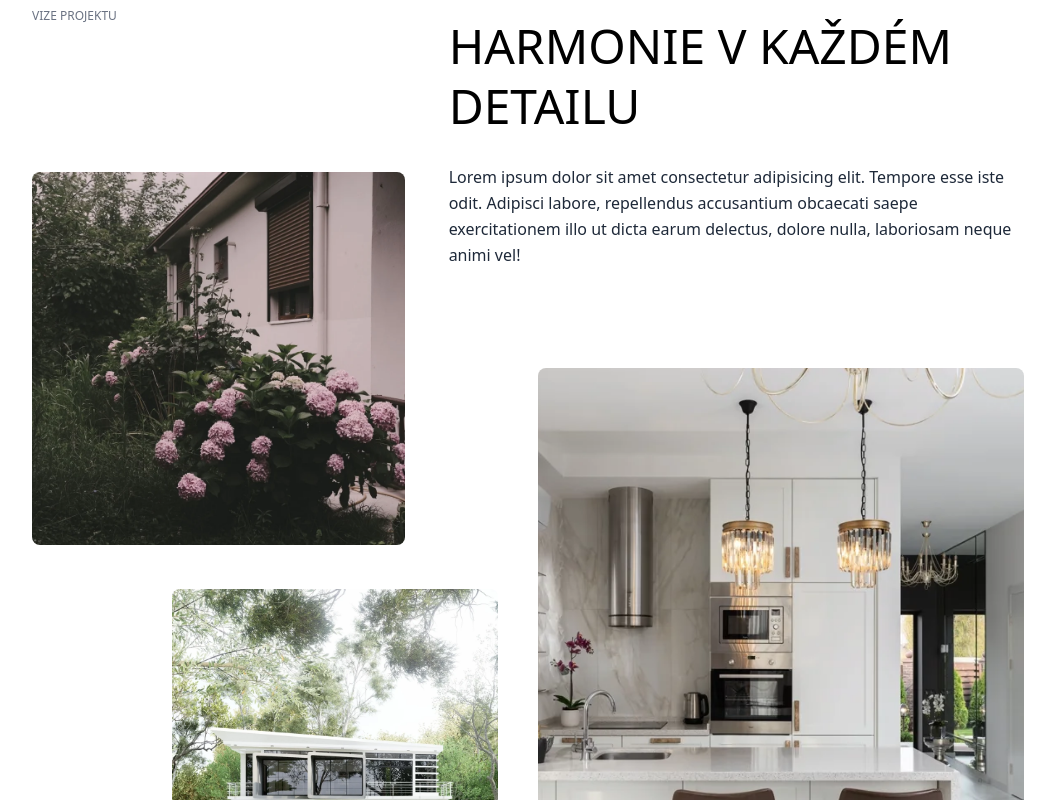
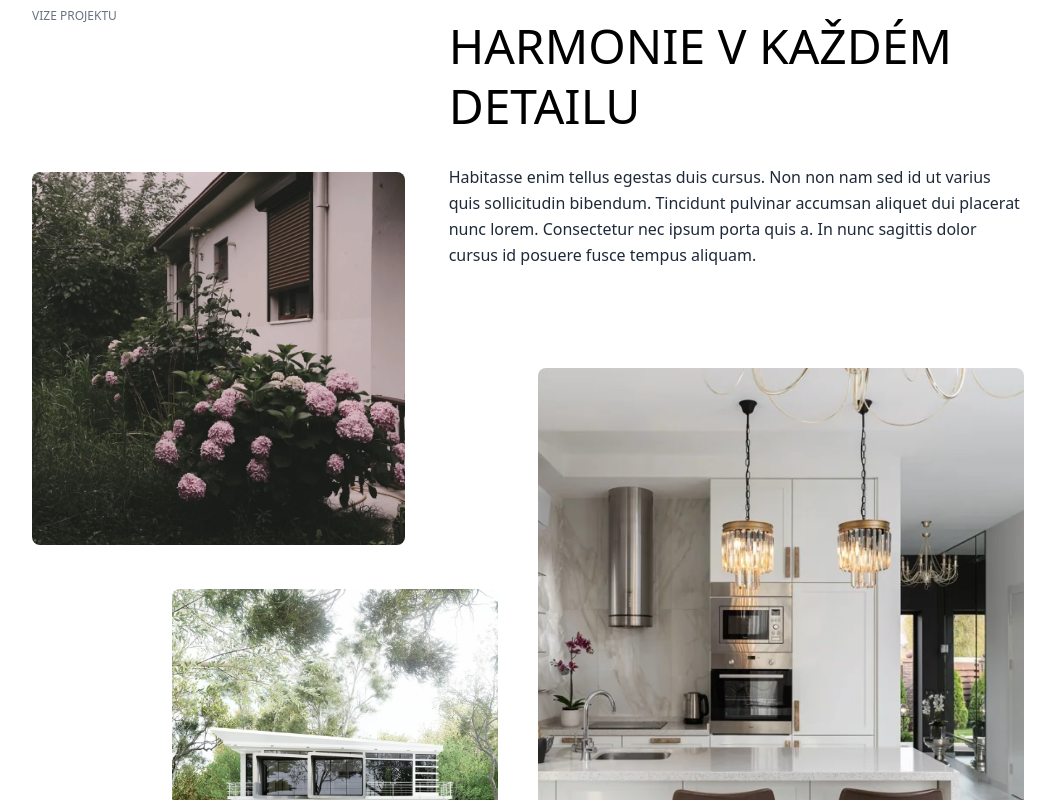
Before and after one commit to OndrejPupik/simple-design, a React (Vite) app: page / in a window 1280 px wide. Shown: the top 800 px of the page, without its empty margins (112-1167 px from the left). Built offline with nearby package versions, Linux system fonts and the light colour scheme.

Commit message:
lorem replaced with original text

```diff
--- a/src/App.jsx
+++ b/src/App.jsx
@@ -14,10 +14,10 @@ function App() {
             harmonie v každém detailu
           </h2>
           <p className="pt-7 pb-8 text-xl leading-relaxed text-gray-800 lg:absolute lg:top-full lg:left-0 lg:text-base">
-            Lorem ipsum dolor sit amet consectetur adipisicing elit. Tempore
-            esse iste odit. Adipisci labore, repellendus accusantium obcaecati
-            saepe exercitationem illo ut dicta earum delectus, dolore nulla,
-            laboriosam neque animi vel!
+            Habitasse enim tellus egestas duis cursus. Non non nam sed id ut
+            varius quis sollicitudin bibendum. Tincidunt pulvinar accumsan
+            aliquet dui placerat nunc lorem. Consectetur nec ipsum porta quis a.
+            In nunc sagittis dolor cursus id posuere fusce tempus aliquam.
           </p>
         </div>
       </div>
```
